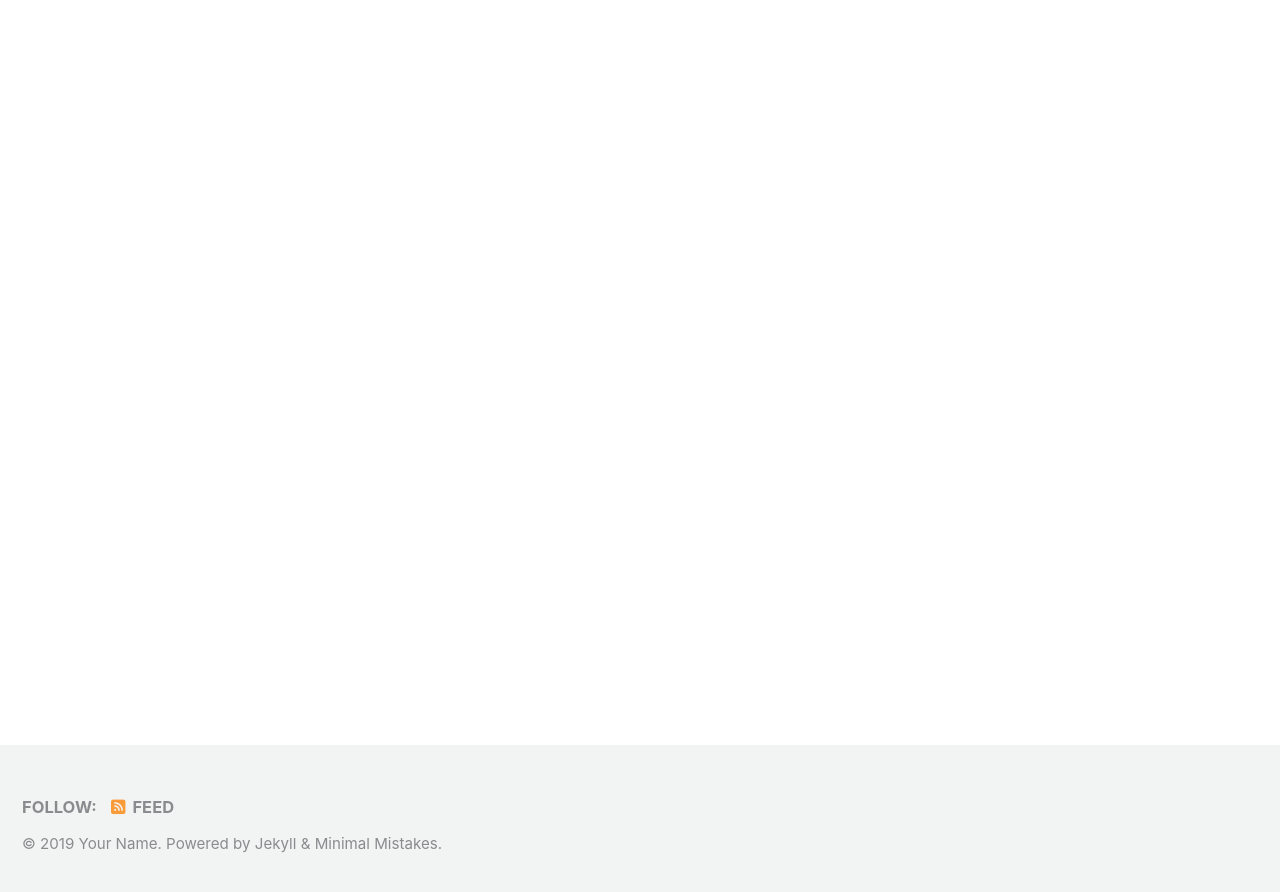
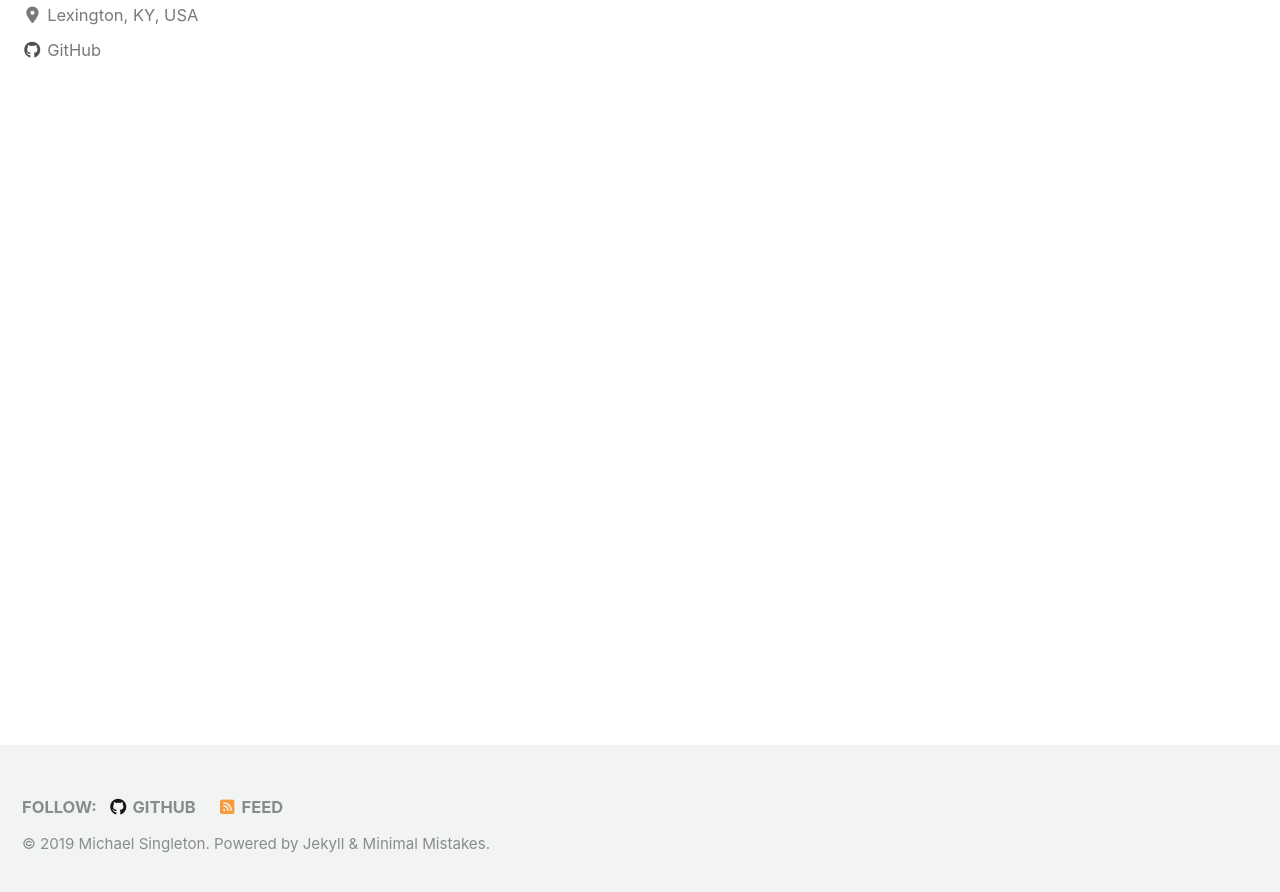
Before and after one commit to msingle99/msingle99.github.io, a Jekyll site: the page built from index.html, in a window 1280 px wide and 900 px high, scrolled down 222 px. Shown: the top 892 px of the window. Built offline with Jekyll 4.4.1, drawn with Linux system fonts in a browser that asks for light colours; cached includes are drawn as plain includes; nearby versions of some CDN libraries; the list of posts is cut into pages by our own code; some of the changed text lies outside the part shown.

Commit message:
Initial updates

```diff
--- a/_config.yml
+++ b/_config.yml
@@ -16,11 +16,11 @@ minimal_mistakes_skin    : "default" # "air", "aqua", "contrast", "dark", "dirt"
 
 # Site Settings
 locale                   : "en-US"
-title                    : "Site Title"
+title                    : "Michael Singleton"
 title_separator          : "-"
 subtitle                 : # site tagline that appears below site title in masthead
-name                     : "Your Name"
-description              : "An amazing website."
+name                     : "Michael Singleton"
+description              : "Biostatistics and Data Science Portfolio"
 url                      : # the base hostname & protocol for your site e.g. "https://mmistakes.github.io"
 baseurl                  : # the subpath of your site, e.g. "/blog"
 repository               : # GitHub username/repo-name e.g. "mmistakes/minimal-mistakes"
@@ -107,10 +107,10 @@ analytics:
 
 # Site Author
 author:
-  name             : "Your Name"
+  name             : "Michael Singleton"
   avatar           : # path of avatar image, e.g. "/assets/images/bio-photo.jpg"
-  bio              : "I am an **amazing** person."
-  location         : "Somewhere"
+  bio              : "Biotatistics and Data Science Portfolio"
+  location         : "Lexington, KY, USA"
   email            :
   links:
     - label: "Email"
@@ -127,7 +127,7 @@ author:
       # url: "https://facebook.com/"
     - label: "GitHub"
       icon: "fab fa-fw fa-github"
-      # url: "https://github.com/"
+      url: "https://msingle99.github.io/"
     - label: "Instagram"
       icon: "fab fa-fw fa-instagram"
       # url: "https://instagram.com/"
@@ -143,7 +143,7 @@ footer:
       # url:
     - label: "GitHub"
       icon: "fab fa-fw fa-github"
-      # url:
+      url: "https://msingle99.github.io/"
     - label: "GitLab"
       icon: "fab fa-fw fa-gitlab"
       # url:
@@ -292,3 +292,11 @@ defaults:
       comments: # true
       share: true
       related: true
+
+  # _pages
+  - scope:
+      path: ""
+      type: Pages
+    values:
+      layout: single
+      author_profile: true
```
